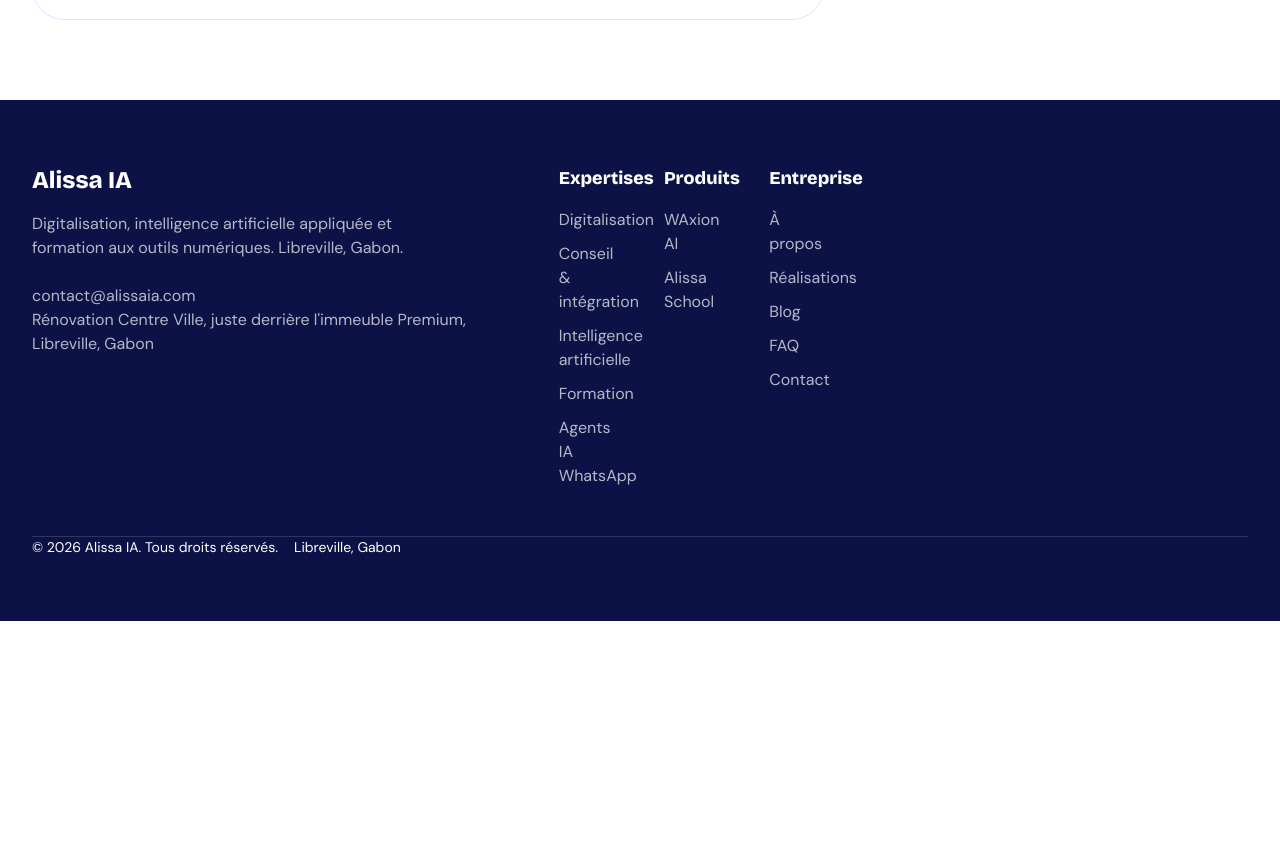
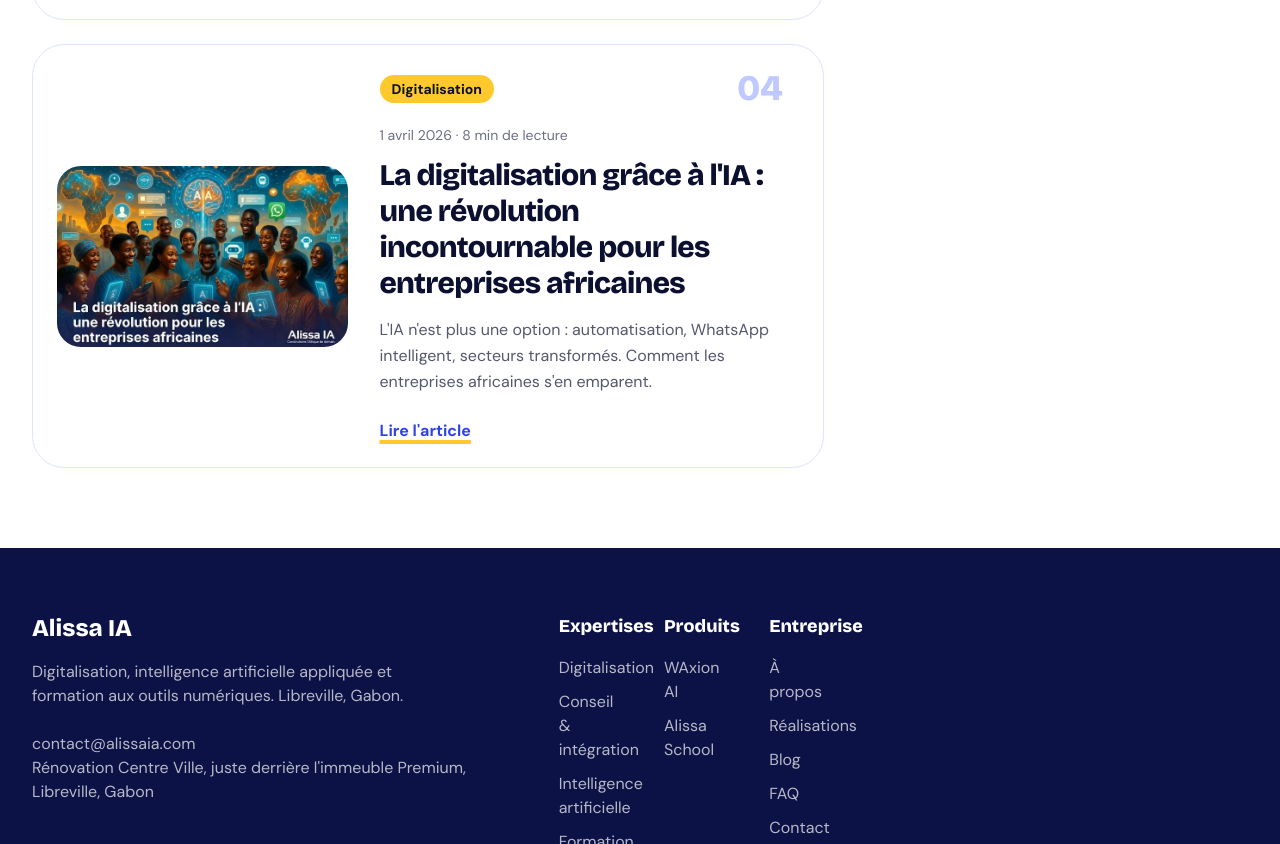
Before and after one commit to samnklcf/alissa-site, a plain HTML site: page blog/alissa-school-top-10-station-f.html in a window 1280 px wide. Shown: the part 6217-7061 px from the top of the page. Before the commit the page ends 6838 px from the top, so only its background shows below. Drawn offline with nearby package versions, Linux system fonts and the light colour scheme.

Commit message:
Blog : visuel digitalisation ajouté aux articles similaires de l'article Station F
Co-Authored-By: Claude Code <noreply@anthropic.com>

```diff
--- a/blog/alissa-school-top-10-station-f.html
+++ b/blog/alissa-school-top-10-station-f.html
@@ -89,7 +89,12 @@
 <div class="md:col-span-7 md:pr-4"><div class="flex items-center justify-between gap-4"><span class="rounded-full bg-sun-400 px-3 py-1 text-sm font-bold">Éducation</span><span class="font-display text-4xl font-extrabold text-brand-200">02</span></div>
 <p class="mt-4 text-sm text-ink/60"><time datetime="2026-04-01">1 avril 2026</time> · 10 min de lecture</p>
 <h2 class="mt-3 text-2xl font-extrabold leading-tight sm:text-3xl"><a class="transition hover:text-brand-700" href="../blog/alissa-school-pourquoi-l-education-actuelle-echoue.html">Alissa School : pourquoi l'éducation actuelle échoue, et comment l'IA peut réellement corriger le système</a></h2>
-<p class="mt-4 leading-relaxed text-ink/70">L'école traditionnelle peine à répondre aux besoins individuels des élèves. L'IA permet une personnalisation réelle, un suivi continu et une motivation accrue.</p><p class="mt-6"><a class="link-u" href="../blog/alissa-school-pourquoi-l-education-actuelle-echoue.html">Lire l'article</a></p></div></article></div></div></article>
+<p class="mt-4 leading-relaxed text-ink/70">L'école traditionnelle peine à répondre aux besoins individuels des élèves. L'IA permet une personnalisation réelle, un suivi continu et une motivation accrue.</p><p class="mt-6"><a class="link-u" href="../blog/alissa-school-pourquoi-l-education-actuelle-echoue.html">Lire l'article</a></p></div></article><article class="mt-6 grid gap-8 overflow-hidden rounded-[2rem] border border-brand-100 bg-white p-4 sm:p-6 md:grid-cols-12 md:items-center">
+<a href="../blog/la-digitalisation-grace-a-l-intelligence-artificielle.html" class="md:col-span-5" tabindex="-1" aria-hidden="true"><div class="aspect-[16/10] overflow-hidden rounded-3xl bg-brand-50"><img src="../assets/img/blog-digitalisation.webp" width="676" height="454" alt="Illustration de l'article : La digitalisation grâce à l'IA : une révolution incontournable pour les entreprises africaines" class="h-full w-full object-cover" loading="lazy" decoding="async"></div></a>
+<div class="md:col-span-7 md:pr-4"><div class="flex items-center justify-between gap-4"><span class="rounded-full bg-sun-400 px-3 py-1 text-sm font-bold">Digitalisation</span><span class="font-display text-4xl font-extrabold text-brand-200">04</span></div>
+<p class="mt-4 text-sm text-ink/60"><time datetime="2026-04-01">1 avril 2026</time> · 8 min de lecture</p>
+<h2 class="mt-3 text-2xl font-extrabold leading-tight sm:text-3xl"><a class="transition hover:text-brand-700" href="../blog/la-digitalisation-grace-a-l-intelligence-artificielle.html">La digitalisation grâce à l'IA : une révolution incontournable pour les entreprises africaines</a></h2>
+<p class="mt-4 leading-relaxed text-ink/70">L'IA n'est plus une option : automatisation, WhatsApp intelligent, secteurs transformés. Comment les entreprises africaines s'en emparent.</p><p class="mt-6"><a class="link-u" href="../blog/la-digitalisation-grace-a-l-intelligence-artificielle.html">Lire l'article</a></p></div></article></div></div></article>
 <aside class="lg:col-span-4"><div class="space-y-6 lg:sticky lg:top-28">
 <nav aria-label="Sommaire" class="hidden rounded-3xl border border-brand-100 p-6 lg:block"><p class="font-display text-lg font-bold">Sommaire</p><ol class="mt-3 text-[0.95rem]"><li><a class="block rounded-lg px-3 py-2 text-ink/80 transition hover:bg-brand-50 hover:text-brand-700" href="#programme">1. Ce que représente ce classement</a></li><li><a class="block rounded-lg px-3 py-2 text-ink/80 transition hover:bg-brand-50 hover:text-brand-700" href="#probleme">2. Le problème qui nous a poussés à construire</a></li><li><a class="block rounded-lg px-3 py-2 text-ink/80 transition hover:bg-brand-50 hover:text-brand-700" href="#produit">3. Un tuteur IA qui suit le programme gabonais</a></li><li><a class="block rounded-lg px-3 py-2 text-ink/80 transition hover:bg-brand-50 hover:text-brand-700" href="#pari">4. Le pari derrière</a></li><li><a class="block rounded-lg px-3 py-2 text-ink/80 transition hover:bg-brand-50 hover:text-brand-700" href="#suite">5. Ce que ce classement change</a></li></ol></nav>
 <div class="rounded-3xl bg-mist p-6"><p class="font-display text-lg font-bold">Alissa School</p><p class="mt-2 text-ink/80">Tuteur IA aligné sur le programme gabonais, de la 6ᵉ à la Terminale. 18 550 FCFA par an.</p><p class="mt-4"><a href="../produits.html#alissa-school" class="btn btn-dark">Découvrir Alissa School</a></p></div>
```
